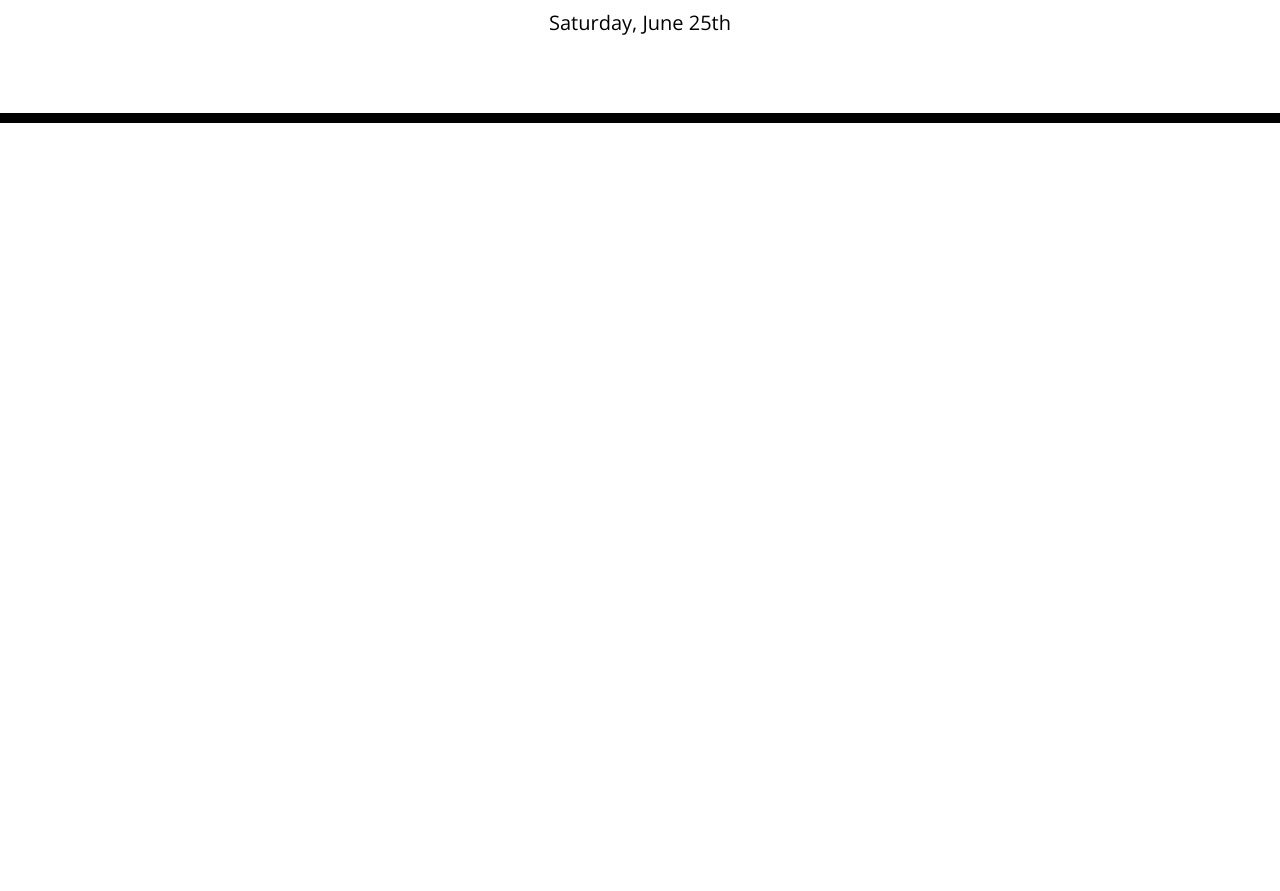
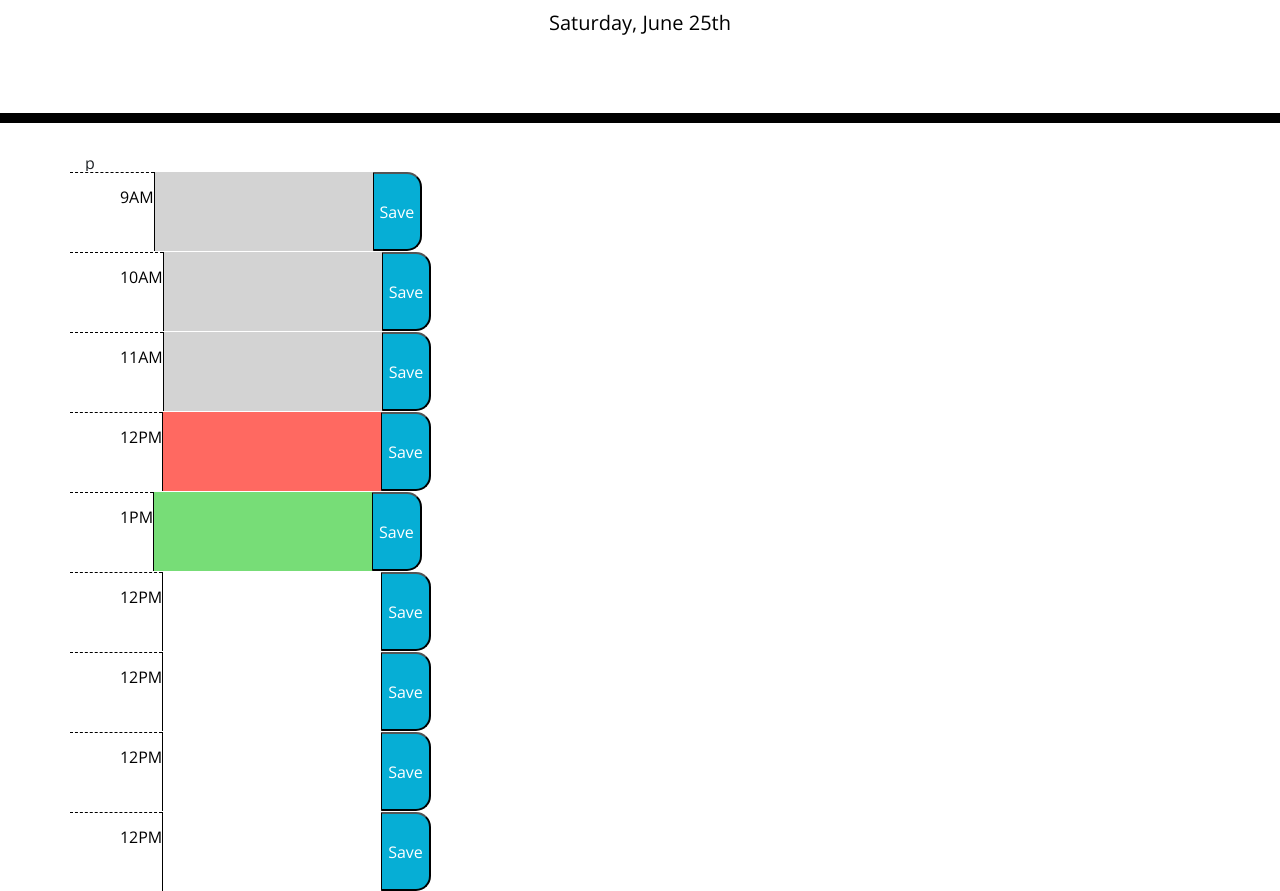
Before and after one commit to Artur0705/W5-Challenge-Work-Day--Scheduler, a plain HTML site: page index.html in a window 1280 px wide. Shown: the part 181-1072 px from the top of the page. Before the commit the page ends 800 px from the top, so only its background shows below. Drawn offline with nearby package versions, Linux system fonts and the light colour scheme.

Commit message:
Created function for local storage and distinguished the past present and future

```diff
--- a/assets/js/script.js
+++ b/assets/js/script.js
@@ -1,4 +1,45 @@
 // Showing current date using moment
+var workHours = [
+  "09am",
+  "10am",
+  "11am",
+  "12pm",
+  "01pm",
+  "02pm",
+  "03pm",
+  "04pm",
+  "05pm",
+];
+var today = moment()
+var hourFormat = "hha";
+var currentHour = today.format(hourFormat);
+var currentDay = today.format("dddd, MMMM Do");
 
-var currentDay = moment().format("dddd, MMMM Do")
-$("#currentDay").text(currentDay)
+$("#currentDay").text(currentDay);
+
+for (var i = 0; i <= workHours.length; i++) {
+  var hour = workHours[i];
+  var hourValue = localStorage.getItem(hour);
+  var textarea = $("#" + hour + "-textarea");
+
+  if (hourValue) {
+    textarea.val(hourValue);
+  }
+
+  var futureWorkHours = workHours.slice(workHours.indexOf(currentHour) + 1, workHours.length)
+  var isFuture = futureWorkHours.includes(hour)
+  var isPresent = hour === currentHour;
+
+  if (isFuture) {
+    textarea.attr("class", "future");
+  } else if (isPresent) {
+    textarea.attr("class", "present");
+  } else {
+    textarea.attr("class", "past");
+  }
+}
+
+function onSave(hour) {
+  var hourValue = $("#" + hour + "-textarea").val();
+  localStorage.setItem(hour, hourValue);
+}
--- a/index.html
+++ b/index.html
@@ -30,6 +30,76 @@
     </header>
     <div class="container">
       <!-- Timeblocks go here -->
+      <div id="">
+        p
+      </div>
+      <ul class="list-group">
+
+        <li id="09am" class="row">
+          <div class="hour">
+            9AM
+          </div>
+          <textarea class="" name="9 AM" id="09am-textarea" rows="3"></textarea>
+          <button onclick="onSave('09am')" class="saveBtn">Save</button>
+        </li>
+        <li id="10am" class="row">
+          <div class="hour">
+            10AM
+          </div>
+          <textarea class="" name="10 AM" id="10am-textarea" rows="3"></textarea>
+          <button onclick="onSave('10am')" class="saveBtn">Save</button>
+        </li>
+        <li id="11am" class="row">
+          <div class="hour">
+            11AM
+          </div>
+          <textarea class="" name="11 AM" id="11am-textarea" rows="3"></textarea>
+          <button onclick="onSave('11am')" class="saveBtn">Save</button>
+        </li>
+        <li id="12pm" class="row">
+          <div class="hour">
+            12PM
+          </div>
+          <textarea class="" name="12 PM" id="12pm-textarea" rows="3"></textarea>
+          <button onclick="onSave('12pm')" class="saveBtn">Save</button>
+        </li>
+        <li id="01pm" class="row">
+          <div class="hour">
+            1PM
+          </div>
+          <textarea class="" name="01 PM" id="01pm-textarea" rows="3"></textarea>
+          <button onclick="onSave('01pm')" class="saveBtn">Save</button>
+        </li>
+        <li id="12pm" class="row">
+          <div class="hour">
+            12PM
+          </div>
+          <textarea class="" name="12 PM" id="12pm-textarea" rows="3"></textarea>
+          <button onclick="onSave('12pm')" class="saveBtn">Save</button>
+        </li>
+        <li id="12pm" class="row">
+          <div class="hour">
+            12PM
+          </div>
+          <textarea class="" name="12 PM" id="12pm-textarea" rows="3"></textarea>
+          <button onclick="onSave('12pm')" class="saveBtn">Save</button>
+        </li>
+        <li id="12pm" class="row">
+          <div class="hour">
+            12PM
+          </div>
+          <textarea class="" name="12 PM" id="12pm-textarea" rows="3"></textarea>
+          <button onclick="onSave('12pm')" class="saveBtn">Save</button>
+        </li>
+        <li id="12pm" class="row">
+          <div class="hour">
+            12PM
+          </div>
+          <textarea class="" name="12 PM" id="12pm-textarea" rows="3"></textarea>
+          <button onclick="onSave('12pm')" class="saveBtn">Save</button>
+        </li>
+
+      </ul>
     </div>
 
     <script src="https://code.jquery.com/jquery-3.4.1.min.js"></script>
```
